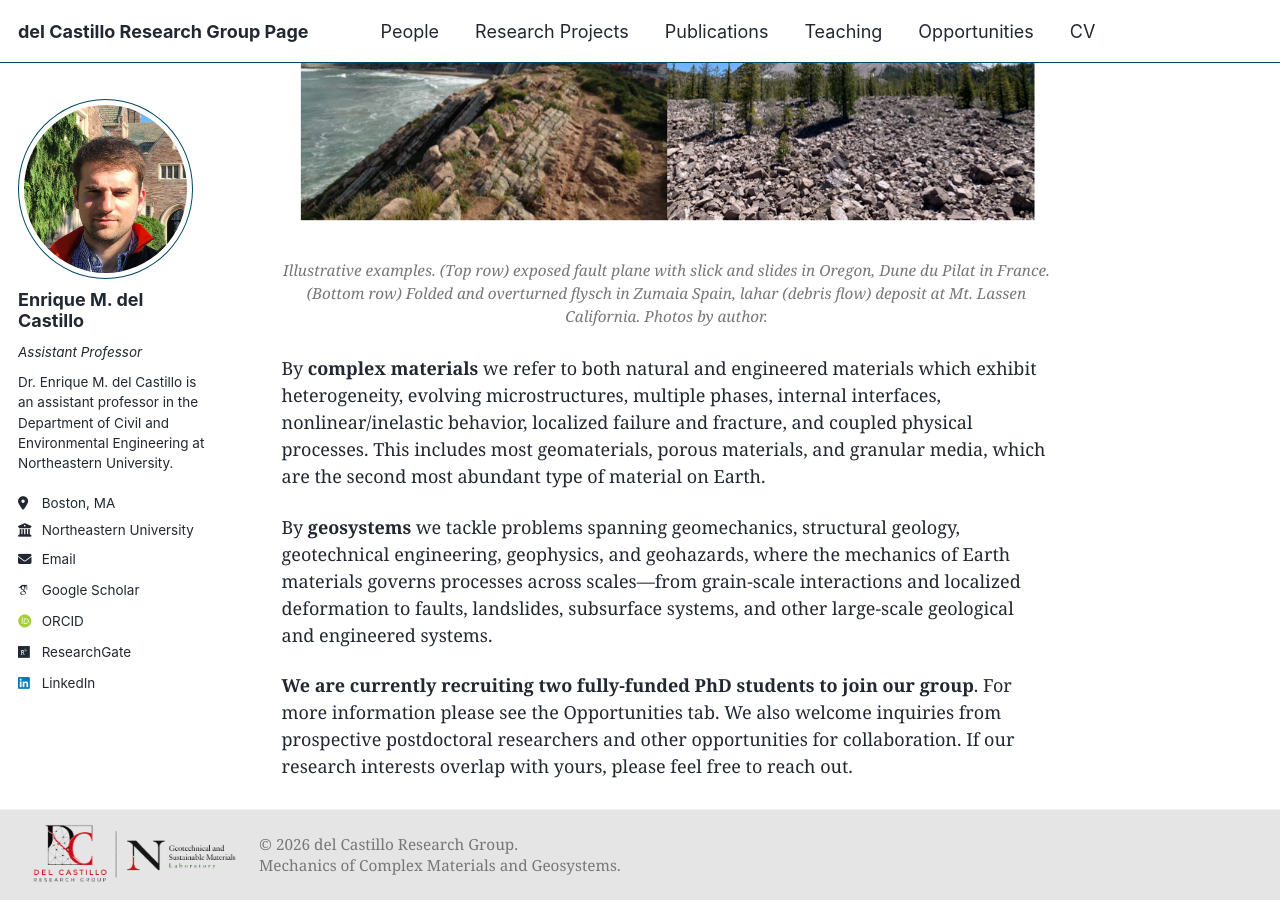
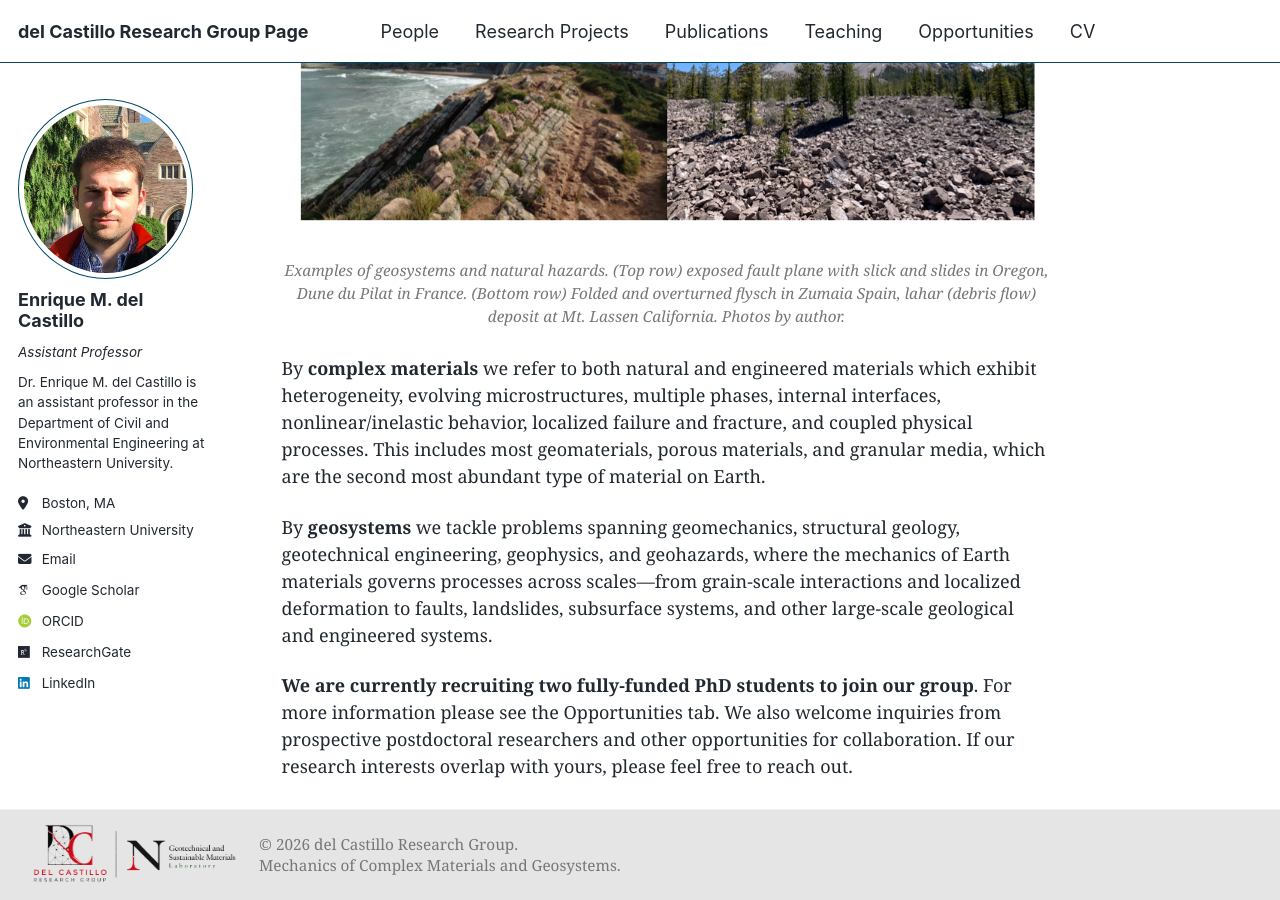
Before and after one commit to emdc19/emdcwebsite, a Jekyll site: the page built from _pages/about.md, in a window 1280 px wide and 900 px high, scrolled down 841 px. Built offline with Jekyll 4.4.1, drawn with Linux system fonts in a browser that asks for light colours; some web fonts are replaced; a script that is not in the unit is left out.

Commit message:
Update about.md

```diff
--- a/_pages/about.md
+++ b/_pages/about.md
@@ -13,7 +13,7 @@ From a methodology standpoint, in addition to developing both mechanistic and da
 
 <figure class="content-figure">
   <img src="{{ base_path }}/images/fotos.png" alt="overview foto">
-  <figcaption>Illustrative examples. (Top row) exposed fault plane with slick and slides in Oregon, Dune du Pilat in France. (Bottom row) Folded and overturned flysch in Zumaia Spain, lahar (debris flow) deposit at Mt. Lassen California. Photos by author.</figcaption>
+  <figcaption>Examples of geosystems and natural hazards. (Top row) exposed fault plane with slick and slides in Oregon, Dune du Pilat in France. (Bottom row) Folded and overturned flysch in Zumaia Spain, lahar (debris flow) deposit at Mt. Lassen California. Photos by author.</figcaption>
 </figure>
 
 By **complex materials** we refer to both natural and engineered materials which exhibit heterogeneity, evolving microstructures, multiple phases, internal interfaces, nonlinear/inelastic behavior, localized failure and fracture, and coupled physical processes. This includes most geomaterials, porous materials, and granular media, which are the second most abundant type of material on Earth.
```
